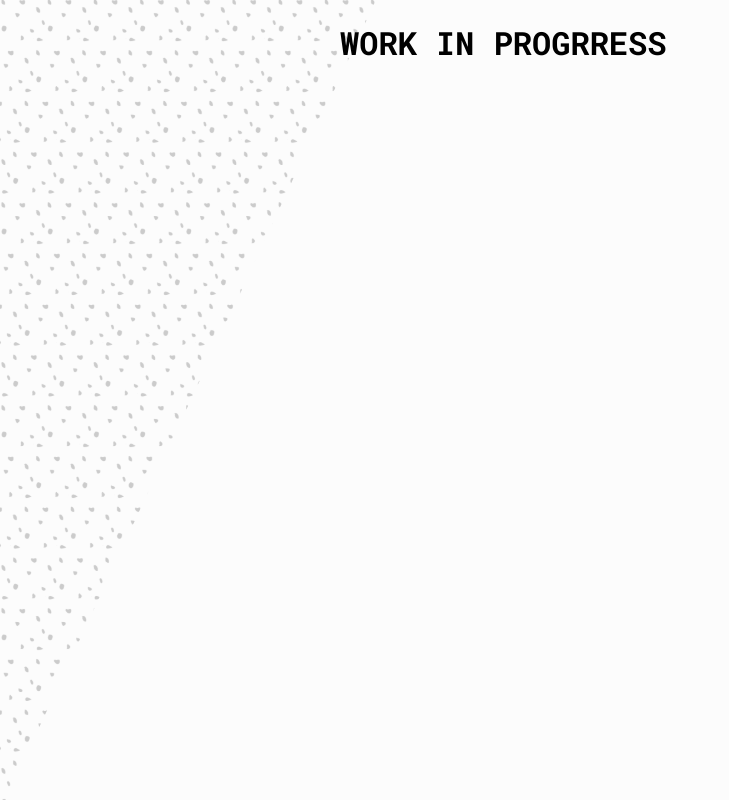
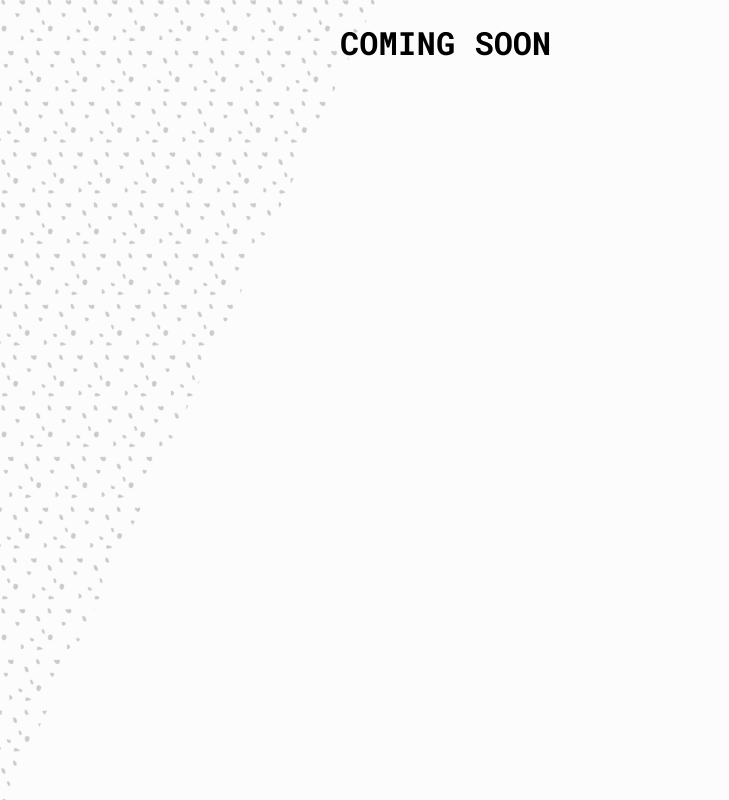
Before and after one commit to lauravikanis/portfolio2021, a React (Create React App) app in the folder client/: page / in a window 1280 px wide. Shown: the whole page, without its empty margins (0-729 px from the left). Built offline with nearby package versions, Linux system fonts and the light colour scheme; a web font is replaced by a local one.

Commit message:
add new test

```diff
--- a/client/src/pages/Page.js
+++ b/client/src/pages/Page.js
@@ -17,7 +17,7 @@ const MainDiv = styled.div`
 
 const Page = () => (
   <MainDiv>
-    <h1>Work In Progrress</h1>
+    <h1>Coming soon</h1>
     {/* <Header />
     <Menueitem>
       <h2>About</h2>
```
Also changed, not shown: 1 other file (tests, documents, lock files or other folders).
